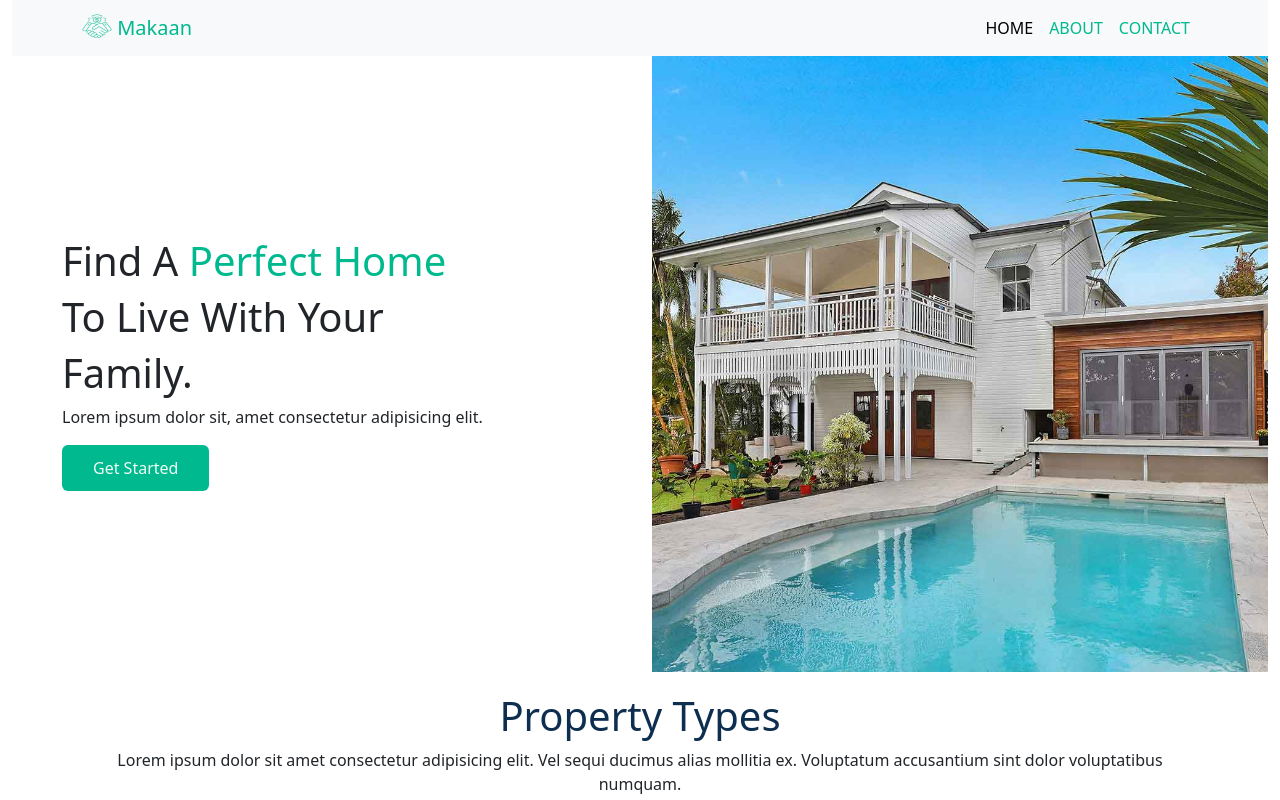
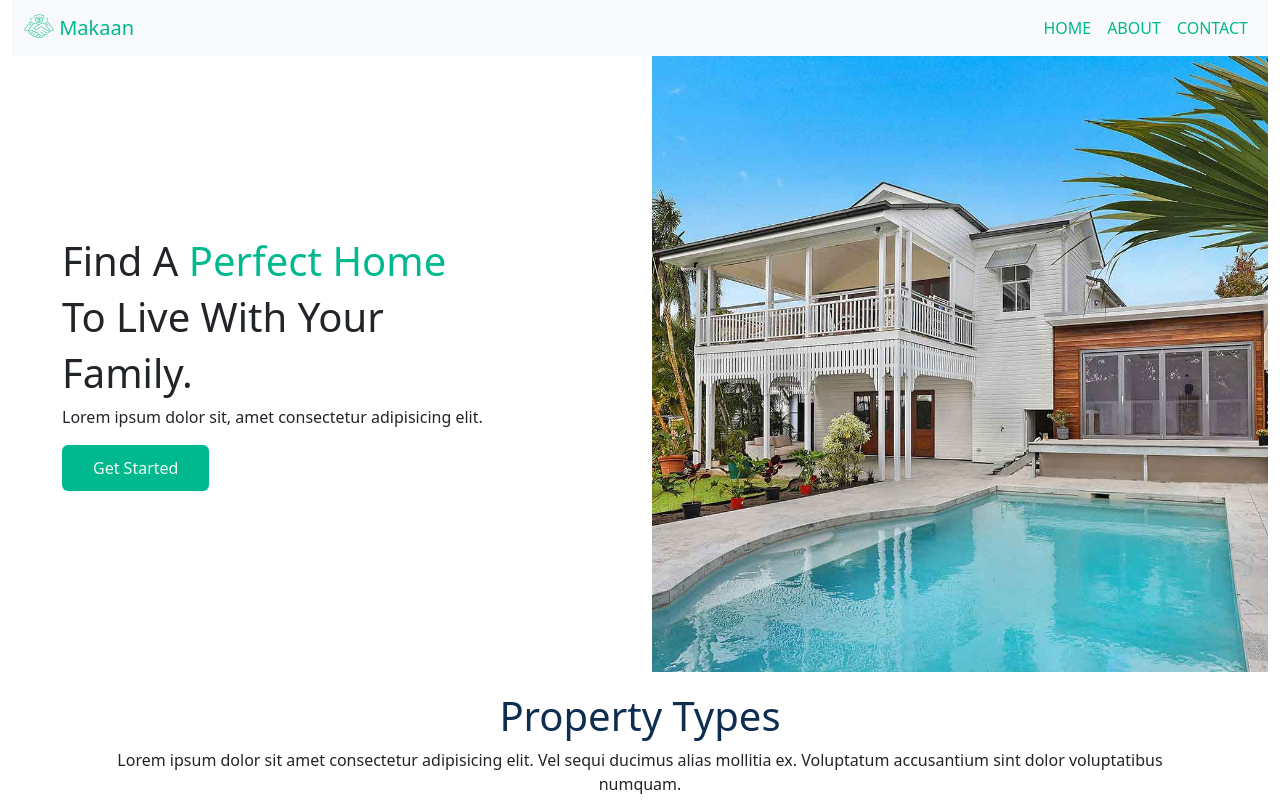
Before and after one commit to Geremias-Garcia/atividade-bootstrap, a plain HTML site: page resposividade-27-10/index.html in a window 1280 px wide. Shown: the top 800 px of the page. Drawn offline with nearby package versions, Linux system fonts and the light colour scheme; files that its build step writes are made by us from their sources.

Commit message:
Menu do header atualizado 2.0

```diff
--- a/resposividade-27-10/index.html
+++ b/resposividade-27-10/index.html
@@ -14,7 +14,7 @@
     <header>
       <div class="container-fluid">
           <nav class="navbar navbar-expand-md bg-body-tertiary">
-              <div class="container">
+              <div class="container-fluid">
                   <a class="navbar-brand cor-primaria" href="#">
                       <img src="img-20231020T195154Z-001/img/icon-logo.png" alt="Logo" width="30" height="24" class="d-inline-block align-text-top font-weight-bold">
                       Makaan
@@ -25,7 +25,7 @@
                   <div class="collapse navbar-collapse justify-content-end" id="navbarNav">
                       <ul class="navbar-nav">
                           <li class="nav-item">
-                              <a class="nav-link active cor-primaria" aria-current="page" href="#">HOME</a>
+                              <a class="nav-link cor-primaria" aria-current="page" href="#">HOME</a>
                           </li>
                           <li class="nav-item">
                               <a class="nav-link cor-primaria" href="#">ABOUT</a>
```
